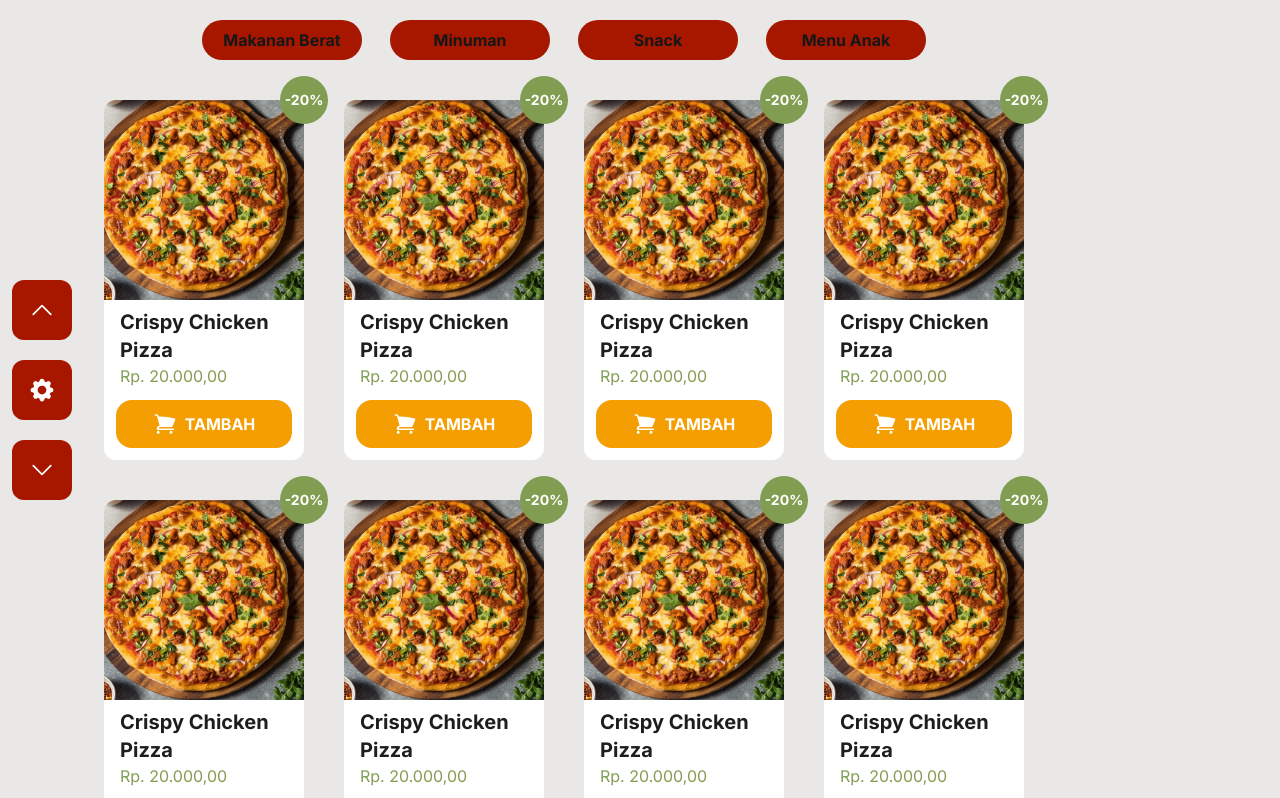
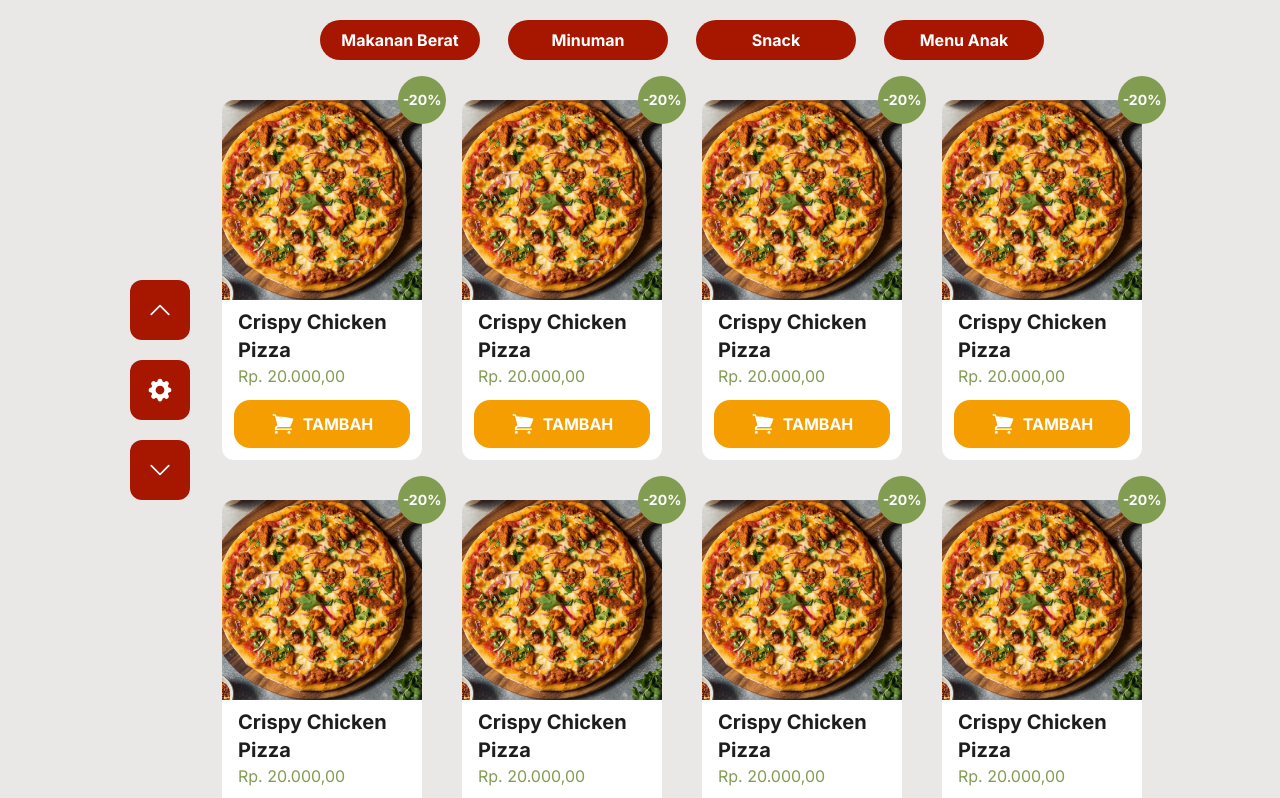
Before and after one commit to Renov30/orderin, a Next.js app in the folder orderin-app/: page / in a window 1280 px wide. Shown: the top 798 px of the page. Built offline with nearby package versions, Linux system fonts and the light colour scheme.

Commit message:
fix(ui): fix background changes to black, fix uncentered div

```diff
--- a/orderin-app/app/globals.css
+++ b/orderin-app/app/globals.css
@@ -43,8 +43,7 @@
   }
 }
 
-body {
-  background: var(--background);
-  color: var(--foreground);
+body, html {
+  background: var(--latar);
   font-family: Arial, Helvetica, sans-serif;
 }
--- a/orderin-app/app/page.tsx
+++ b/orderin-app/app/page.tsx
@@ -4,8 +4,8 @@ import {ArrowDownIcon, ChevronDownIcon, ChevronUpIcon, Cog8ToothIcon, ShoppingCa
 export default function Home() {
   return (
     <div className="w-full">
-      <div className="min-h-screen bg-latar">
-        <div className="container mx-auto flex h-screen">
+      <div className="min-h-screen">
+        <div className="container flex justify-center h-screen">
           {/* tombol navigasi dan pengaturan */}
           <div className="flex items-center">
             <div className="flex flex-col px-3 ">
@@ -25,16 +25,16 @@ export default function Home() {
           <div>
             {/* pilihan jenis menu */}
             <div className="flex flex-wrap justify-center gap-7 py-5">
-              <button className="bg-merah w-40 py-2 rounded-3xl flex flex-col items-center justify-center hover:bg-red-900 transition ease-in-out cursor-pointer">
+              <button className="bg-merah w-40 py-2 rounded-3xl flex flex-col items-center justify-center hover:bg-red-900 transition ease-in-out cursor-pointer text-white">
                 <p className="font-bold">Makanan Berat</p>
               </button>
-              <button className="bg-merah w-40 py-2 rounded-3xl flex flex-col items-center justify-center hover:bg-red-900 transition ease-in-out cursor-pointer">
+              <button className="bg-merah w-40 py-2 rounded-3xl flex flex-col items-center justify-center hover:bg-red-900 transition ease-in-out cursor-pointer text-white">
                 <p className="font-bold">Minuman</p>
               </button>
-              <button className="bg-merah w-40 py-2 rounded-3xl flex flex-col items-center justify-center hover:bg-red-900 transition ease-in-out cursor-pointer">
+              <button className="bg-merah w-40 py-2 rounded-3xl flex flex-col items-center justify-center hover:bg-red-900 transition ease-in-out cursor-pointer text-white">
                 <p className="font-bold">Snack</p>
               </button>
-              <button className="bg-merah w-40 py-2 rounded-3xl flex flex-col items-center justify-center hover:bg-red-900 transition ease-in-out cursor-pointer">
+              <button className="bg-merah w-40 py-2 rounded-3xl flex flex-col items-center justify-center hover:bg-red-900 transition ease-in-out cursor-pointer text-white">
                 <p className="font-bold">Menu Anak</p>
               </button>
             </div>
@@ -221,7 +221,6 @@ export default function Home() {
                   </button>
                 </div>
               </div>
-
             </div>
           </div>
         </div>
```
